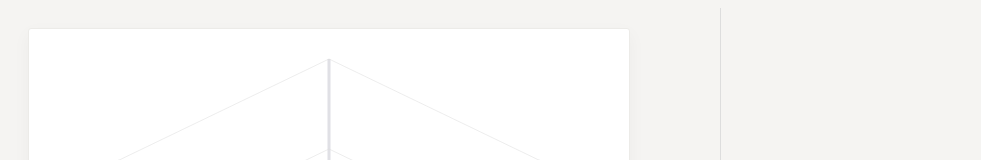
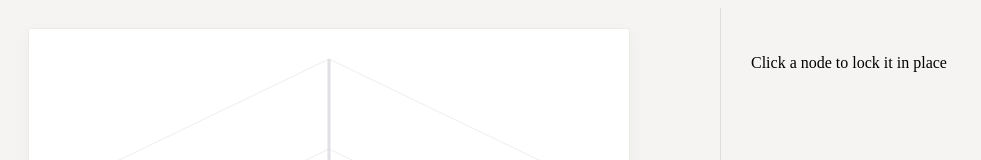
Before and after one commit to runningskull/d3-radar-draggable, a website: page index.html in a window 1280 px wide. Shown: the top 160 px of the page, without its empty margins (0-981 px from the left). Drawn offline with nearby package versions, Linux system fonts and the light colour scheme.

Commit message:
Add instructional message

```diff
--- a/index.html
+++ b/index.html
@@ -164,6 +164,7 @@
         </div>
 
         <div id="controls">
+            <p>Click a node to lock it in place</p>
         </div>
 
         <script src="//ajax.googleapis.com/ajax/libs/jquery/1.10.2/jquery.min.js"></script>
```
